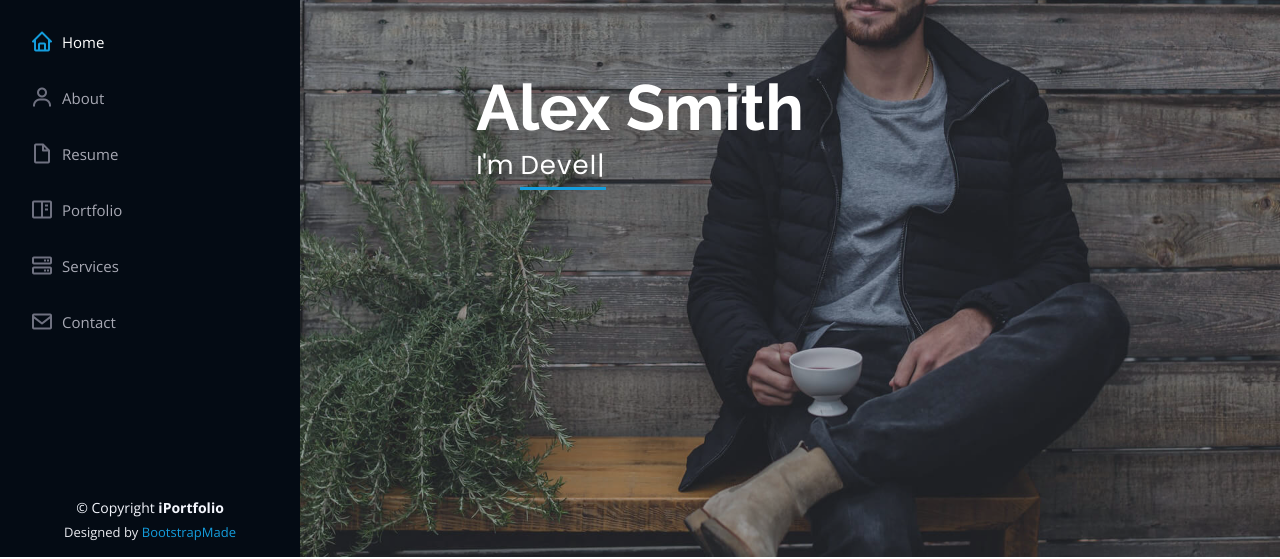
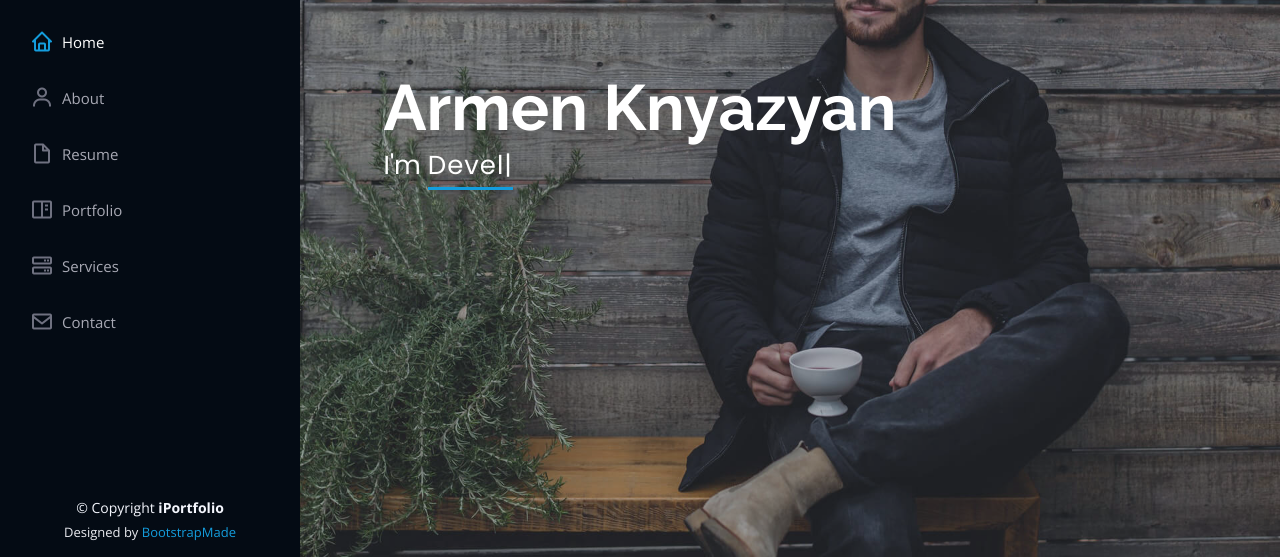
Before and after one commit to Armenkn1998/myportfolio.github.io, a plain HTML site: page index.html in a window 1280 px wide. Shown: the part 243-802 px from the top of the page. Drawn offline with nearby package versions, Linux system fonts and the light colour scheme.

Commit message:
new changes

```diff
--- a/index.html
+++ b/index.html
@@ -72,7 +72,7 @@
   <!-- ======= Hero Section ======= -->
   <section id="hero" class="d-flex flex-column justify-content-center align-items-center">
     <div class="hero-container" data-aos="fade-in">
-      <h1>Alex Smith</h1>
+      <h1>Armen Knyazyan</h1>
       <p>I'm <span class="typed" data-typed-items="Designer, Developer, Freelancer, Photographer"></span></p>
     </div>
   </section><!-- End Hero -->
```
